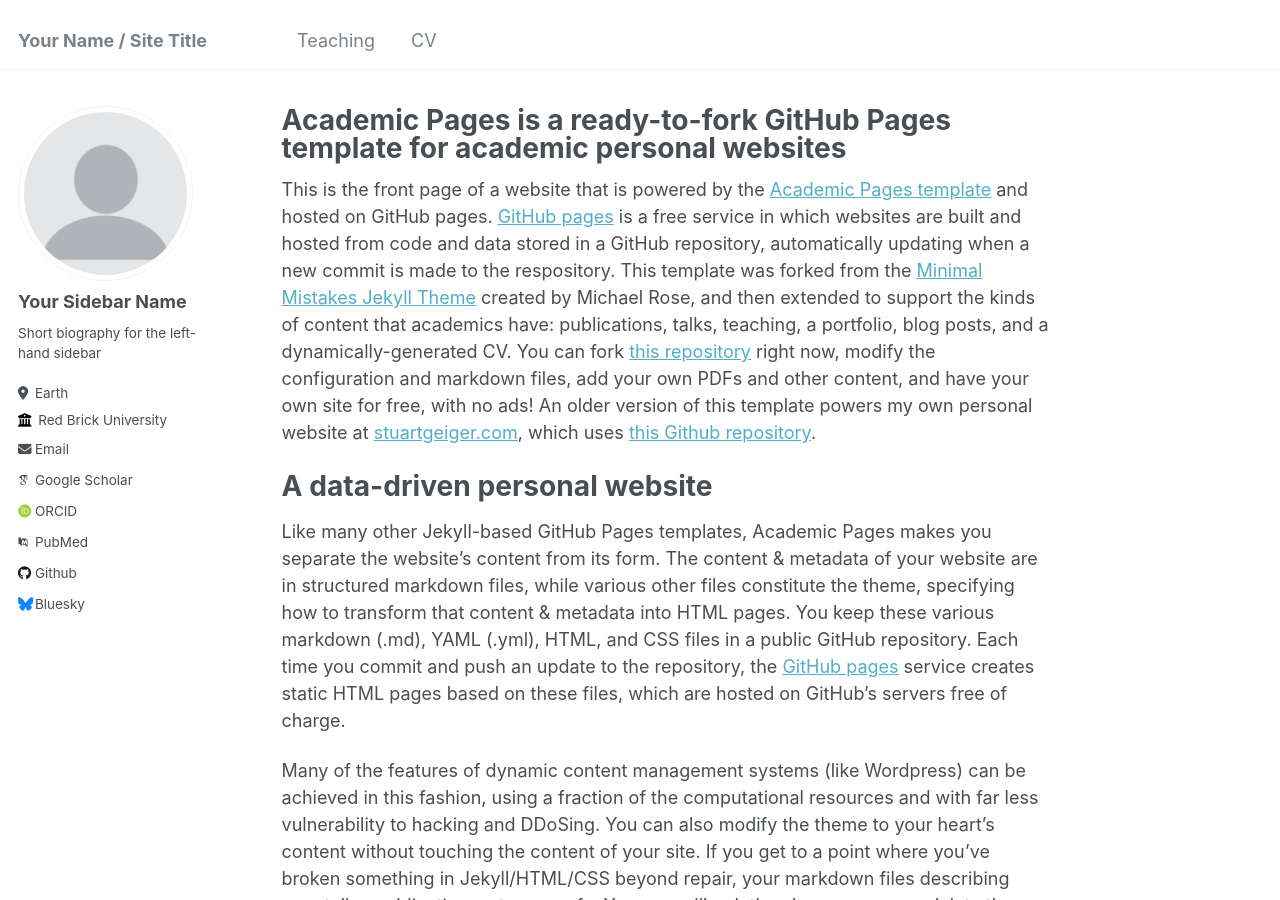
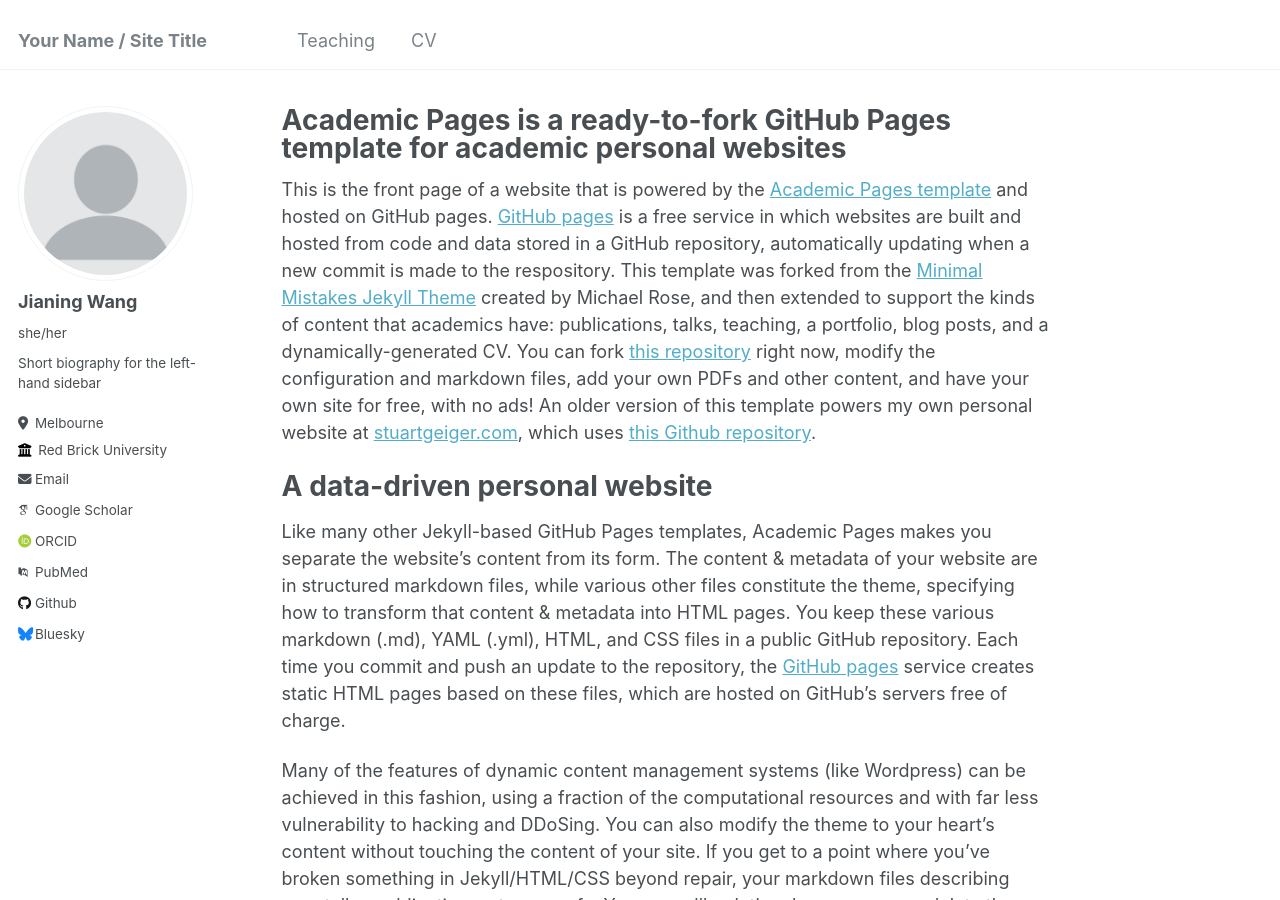
Before and after one commit to JOJWANXI/JOJWANXI.github.io, a Jekyll site: the page built from _pages/about.md, in a window 1280 px wide and 900 px high. Built offline with Jekyll 4.4.1, drawn with Linux system fonts in a browser that asks for light colours; some web fonts are replaced.

Commit message:
Update _config.yml

```diff
--- a/_config.yml
+++ b/_config.yml
@@ -22,10 +22,10 @@ repository               : "academicpages/academicpages.github.io"
 author:
   # Biographic information
   avatar           : "profile.png"
-  name             : "Your Sidebar Name"
-  pronouns         : # example: "she/her"
+  name             : "Jianing Wang"
+  pronouns         : "she/her"
   bio              : "Short biography for the left-hand sidebar"
-  location         : "Earth"
+  location         : "Melbourne"
   employer         : "Red Brick University"
   uri              : # URL
   email            : "none@example.org"
```
